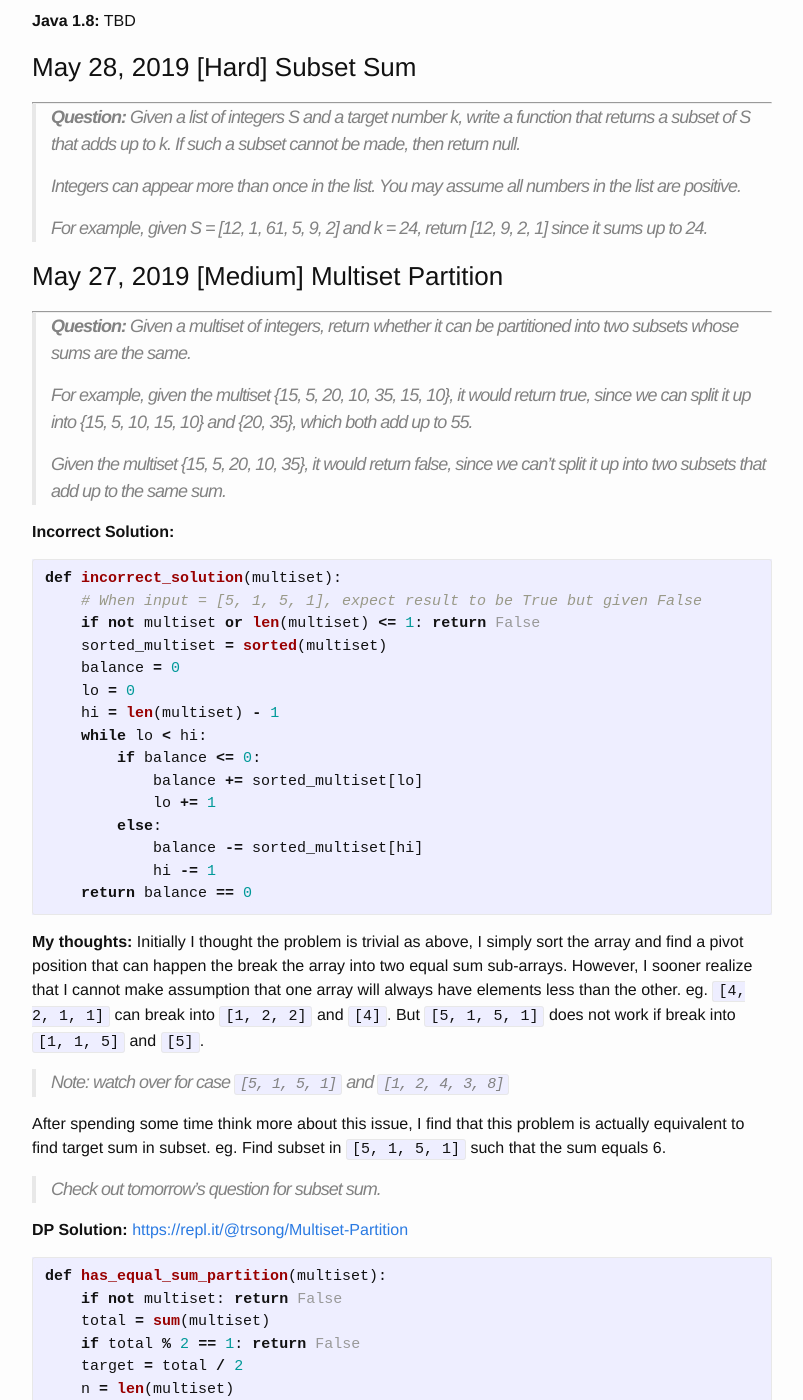
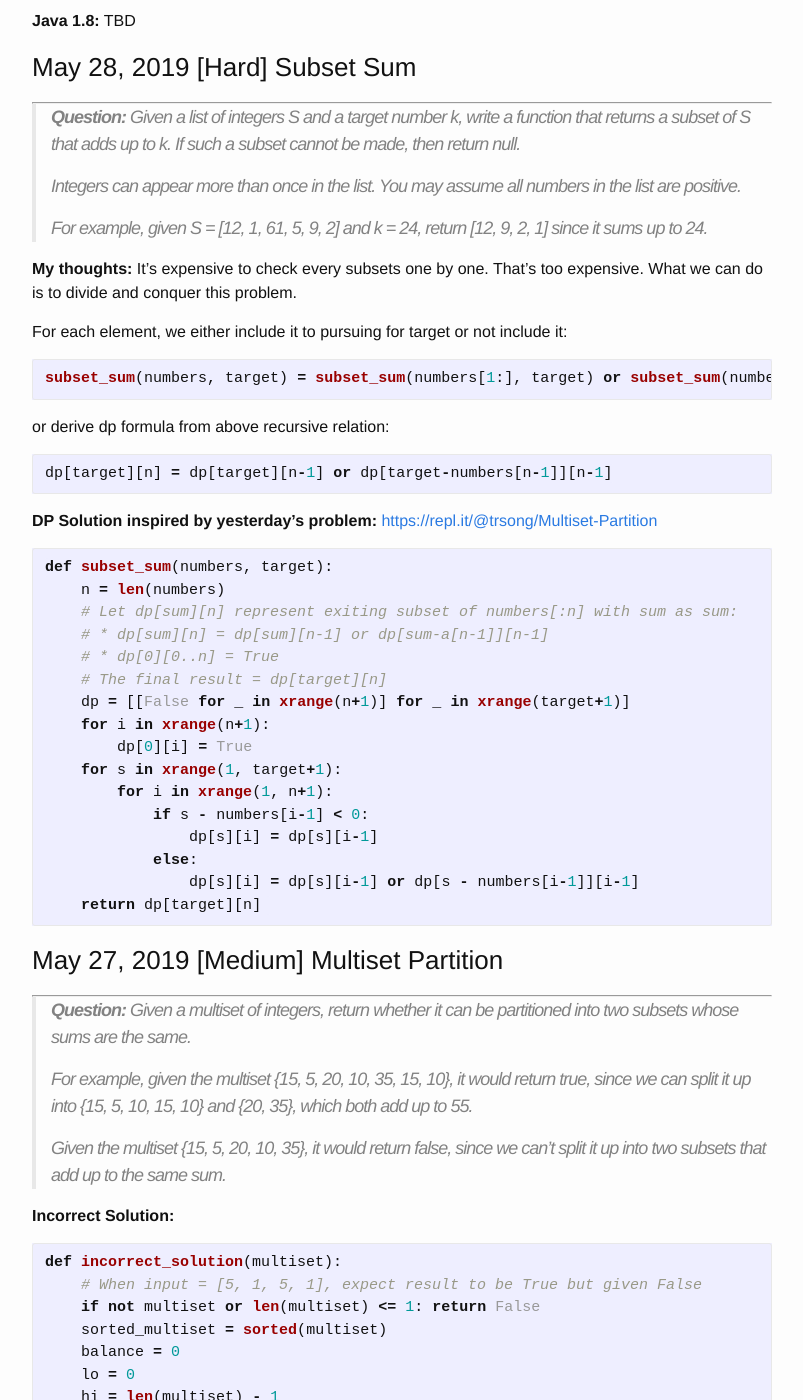
Before and after one commit to trsong/trsong.github.io, a Jekyll site: the page built from _posts/2019-04-30-DailyQuestions.md, in a window 1280 px wide and 1400 px high, scrolled down 1108 px. Shown: the whole window, without its empty margins (238-1041 px from the left). Built offline with Jekyll 4.4.1, drawn with Linux system fonts in a browser that asks for light colours; some of the changed text lies outside the part shown.

Commit message:
Add answer to May28 Question

````diff
--- a/_posts/2019-04-30-DailyQuestions.md
+++ b/_posts/2019-04-30-DailyQuestions.md
@@ -147,6 +147,38 @@ d  e f  g
 >
 > For example, given S = [12, 1, 61, 5, 9, 2] and k = 24, return [12, 9, 2, 1] since it sums up to 24.
 
+**My thoughts:** It's expensive to check every subsets one by one. That's too expensive. What we can do is to divide and conquer this problem.
+
+For each element, we either include it to pursuing for target or not include it:
+```py
+subset_sum(numbers, target) = subset_sum(numbers[1:], target) or subset_sum(numbers[1:], target - numbers[0])
+```
+
+or derive dp formula from above recursive relation:
+
+```py
+dp[target][n] = dp[target][n-1] or dp[target-numbers[n-1]][n-1]
+```
+
+**DP Solution inspired by yesterday's problem:** [https://repl.it/@trsong/Multiset-Partition](https://repl.it/@trsong/Multiset-Partition)
+```py
+def subset_sum(numbers, target):
+    n = len(numbers)
+    # Let dp[sum][n] represent exiting subset of numbers[:n] with sum as sum:
+    # * dp[sum][n] = dp[sum][n-1] or dp[sum-a[n-1]][n-1]
+    # * dp[0][0..n] = True
+    # The final result = dp[target][n]
+    dp = [[False for _ in xrange(n+1)] for _ in xrange(target+1)]
+    for i in xrange(n+1):
+        dp[0][i] = True
+    for s in xrange(1, target+1):
+        for i in xrange(1, n+1):
+            if s - numbers[i-1] < 0:
+                dp[s][i] = dp[s][i-1]
+            else:
+                dp[s][i] = dp[s][i-1] or dp[s - numbers[i-1]][i-1]
+    return dp[target][n]
+```
 
 ### May 27, 2019 \[Medium\] Multiset Partition
 ---
@@ -175,11 +207,11 @@ def incorrect_solution(multiset):
     return balance == 0
 ```
 
-**My thoughts:** Initially I thought the problem is trivial as above, I simply sort the array and find a pivot position that can happen the break the array into two equal sum sub-arrays. However, I sooner realize that I cannot make assumption that one array will always have elements less than the other. eg. `[4, 2, 1, 1]` can break into `[1, 2, 2]` and `[4]`. But `[5, 1, 5, 1]` does not work if break into `[1, 1, 5]` and `[5]`.
+**My thoughts:** Initially I thought the problem is trivial as above, I simply sort the array and find a pivot position that can happen to break the array into two equal sum sub-arrays. However, I sooner realize that I cannot make assumption that one array will always have elements less than the other. eg. `[4, 2, 1, 1]` can break into `[1, 2, 2]` and `[4]` where all of `1, 2, 2 < 4`. But `[5, 1, 5, 1]` does not work if break into `[1, 1, 5]` and `[5]`.
 
 > Note: watch over for case `[5, 1, 5, 1]` and `[1, 2, 4, 3, 8]`
 
-After spending some time think more about this issue, I find that this problem is actually equivalent to find target sum in subset. eg. Find subset in `[5, 1, 5, 1]` such that the sum equals 6.
+After spend some time thinking more deeply about this issue, I find that this problem is actually equivalent to find target sum in subset. eg. Find subset in `[5, 1, 5, 1]` such that the sum equals 6.
 
 > Check out tomorrow's question for subset sum.
 
@@ -191,8 +223,11 @@ def has_equal_sum_partition(multiset):
     total = sum(multiset)
     if total % 2 == 1: return False
     target = total / 2
-    n = len(multiset)
-    # Let dp[sum][n] represent exiting subset of multiset[:n] with sum as sum:
+    return subset_sum(multiset, target)
+
+def subset_sum(numbers, target):
+    n = len(numbers)
+    # Let dp[sum][n] represent exiting subset of numbers[:n] with sum as sum:
     # * dp[sum][n] = dp[sum][n-1] or dp[sum-a[n-1]][n-1]
     # * dp[0][0..n] = True
     # The final result = dp[target][n]
@@ -201,10 +236,10 @@ def has_equal_sum_partition(multiset):
         dp[0][i] = True
     for s in xrange(1, target+1):
         for i in xrange(1, n+1):
-            if s - multiset[i-1] < 0:
+            if s - numbers[i-1] < 0:
                 dp[s][i] = dp[s][i-1]
             else:
-                dp[s][i] = dp[s][i-1] or dp[s - multiset[i-1]][i-1]
+                dp[s][i] = dp[s][i-1] or dp[s - numbers[i-1]][i-1]
     return dp[target][n]
 
 
````
